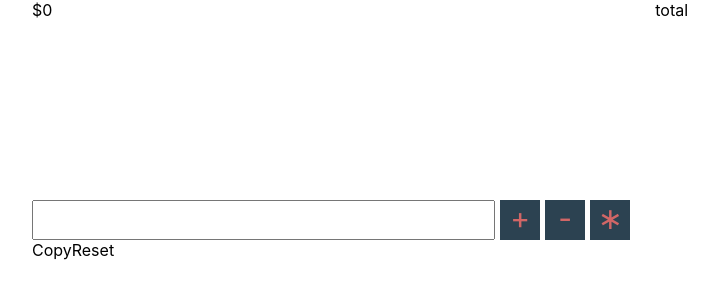
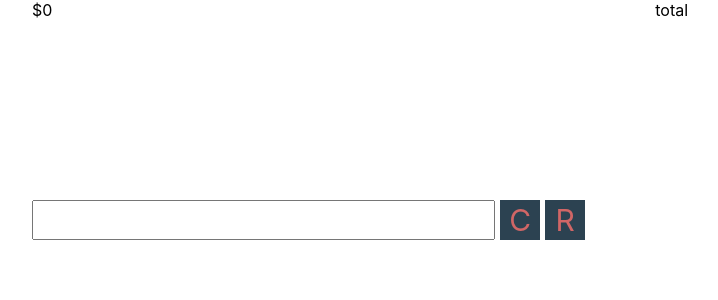
Before and after one commit to zackify/10key, a React (Create React App) app: page / in a window 1280 px wide. Shown: the top 300 px of the page, without its empty margins (280-998 px from the left). Built offline with nearby package versions, Linux system fonts and the light colour scheme.

Commit message:
got it mostly working

```diff
--- a/package.json
+++ b/package.json
@@ -11,6 +11,7 @@
     "@types/node": "^14.11.2",
     "@types/react": "^16.9.51",
     "@types/react-dom": "^16.9.8",
+    "copy-to-clipboard": "^3.3.1",
     "gh-pages": "^3.1.0",
     "react": "^16.13.1",
     "react-dom": "^16.13.1",
--- a/src/App.tsx
+++ b/src/App.tsx
@@ -1,4 +1,5 @@
-import { Input, Operation } from 'Calculator/Input';
+import { Input } from 'Calculator/Input';
+import { Operation } from 'Calculator/operators';
 import { Output } from 'Calculator/Output';
 import React, { useState } from 'react';
 
@@ -18,20 +19,21 @@ function App() {
       <div>
         <Output operations={state.operations} />
         <Input
+          operations={state.operations}
           currentInput={state.currentInput}
           onInputChange={(currentInput) => setState({ ...state, currentInput })}
+          reset={() => setState(initialState)}
           addRow={(operator) =>
             setState({
               ...state,
               currentInput: '',
-              operations: [...state.operations, operator],
+              operations: [
+                ...state.operations,
+                { operator, value: state.currentInput },
+              ],
             })
           }
         />
-        <div style={{ display: 'flex' }}>
-          <div>Copy</div>
-          <div>Reset</div>
-        </div>
       </div>
     </div>
   );
--- a/src/Calculator/Input.tsx
+++ b/src/Calculator/Input.tsx
@@ -1,46 +1,86 @@
 import React, { CSSProperties, useRef } from 'react';
-
-export type Operation = { operator: string; value: string };
-type Operator = { label: string; value: string };
-
-const operators: Operator[] = [
-  { label: '+', value: 'add' },
-  { label: '-', value: 'subtract' },
-  { label: '∗', value: 'multiply' },
-];
+import copy from 'copy-to-clipboard';
+import { total } from './Output';
+import { Operation, operatorFromKey, operatorLookup } from './operators';
 
 type Props = {
   currentInput: string;
   onInputChange: (value: string) => any;
-  addRow: (operation: Operation) => any;
+  reset: () => any;
+  operations: Operation[];
+  addRow: (operation: string) => any;
 };
 
-export const Input = ({ addRow, currentInput, onInputChange }: Props) => {
+export const Input = ({
+  addRow,
+  reset,
+  operations,
+  currentInput,
+  onInputChange,
+}: Props) => {
   let inputRef = useRef<HTMLInputElement | null>(null);
 
   return (
     <div style={{ display: 'flex' }}>
       <input
         ref={inputRef}
-        type="number"
+        type="text"
         style={{ width: '70%', height: 36 }}
         value={currentInput}
-        onChange={(e) => onInputChange(e.target.value)}
+        onKeyPress={(e) => {
+          let operator = operatorFromKey[e.key];
+          if (currentInput && operator && parseFloat(currentInput))
+            addRow(operator);
+        }}
+        onChange={(e) => {
+          if (operatorFromKey[e.target.value]) return;
+          onInputChange(e.target.value);
+        }}
       />
       <div style={{ display: 'flex', justifyContent: 'center' }}>
-        {operators.map((operator) => (
         <div
           style={styles.button}
-            key={operator.label}
           onClick={() => {
+            let longestStart = operations.reduce(
+              (acc, op) =>
+                new Intl.NumberFormat().format(parseFloat(op.value)).length >
+                acc
+                  ? op.value.length
+                  : acc,
+              0,
+            );
+            console.log(longestStart);
+            // this looks so messy but it works and i made it in 5 minutes lol
+            copy(`${operations
+              .map((operation) => {
+                let formattedValue = new Intl.NumberFormat().format(
+                  parseFloat(operation.value),
+                );
+                return `${formattedValue} ${new Array(
+                  longestStart - formattedValue.length + 10,
+                )
+                  .fill(0)
+                  .map((op) => '')
+                  .join(' ')} ${operatorLookup[operation.operator]}`;
+              })
+              .join('\n')}
+${total(operations)}
+            `);
             inputRef.current?.focus();
-              if (currentInput)
-                addRow({ operator: operator.value, value: currentInput });
           }}
         >
-            <span>{operator.label}</span>
+          <span>C</span>
         </div>
-        ))}
+        <div
+          style={styles.button}
+          onClick={() => {
+            if (!window.confirm('Are you sure?')) return;
+            reset();
+            inputRef.current?.focus();
+          }}
+        >
+          <span>R</span>
+        </div>
       </div>
     </div>
   );
@@ -56,5 +96,8 @@ const styles: { [key: string]: CSSProperties } = {
     color: '#D16666',
     fontSize: 30,
     textAlign: 'center',
+    display: 'flex',
+    alignItems: 'center',
+    justifyContent: 'center',
   },
 };
--- a/src/Calculator/Output.tsx
+++ b/src/Calculator/Output.tsx
@@ -1,17 +1,11 @@
 import React from 'react';
-import { Operation } from './Input';
+import { Operation, operatorLookup } from './operators';
 
 type Props = {
   operations: Operation[];
 };
 
-const operatorLookup: any = {
-  add: '+',
-  multiply: '*',
-  subtract: '-',
-};
-
-const total = (operations: Operation[]) => {
+export const total = (operations: Operation[]) => {
   return operations.reduce((acc, operation) => {
     let number = parseFloat(operation.value);
 
--- /dev/null
+++ b/src/Calculator/operators.ts
@@ -0,0 +1,13 @@
+export type Operation = { operator: string; value: string };
+
+export const operatorLookup: any = {
+  add: '+',
+  multiply: '*',
+  subtract: '-',
+};
+
+export const operatorFromKey: any = {
+  '+': 'add',
+  '-': 'subtract',
+  '*': 'multiply',
+};
```
Also changed, not shown: 1 other file (tests, documents, lock files or other folders). Lines whose indentation alone changed are shown as unchanged.
